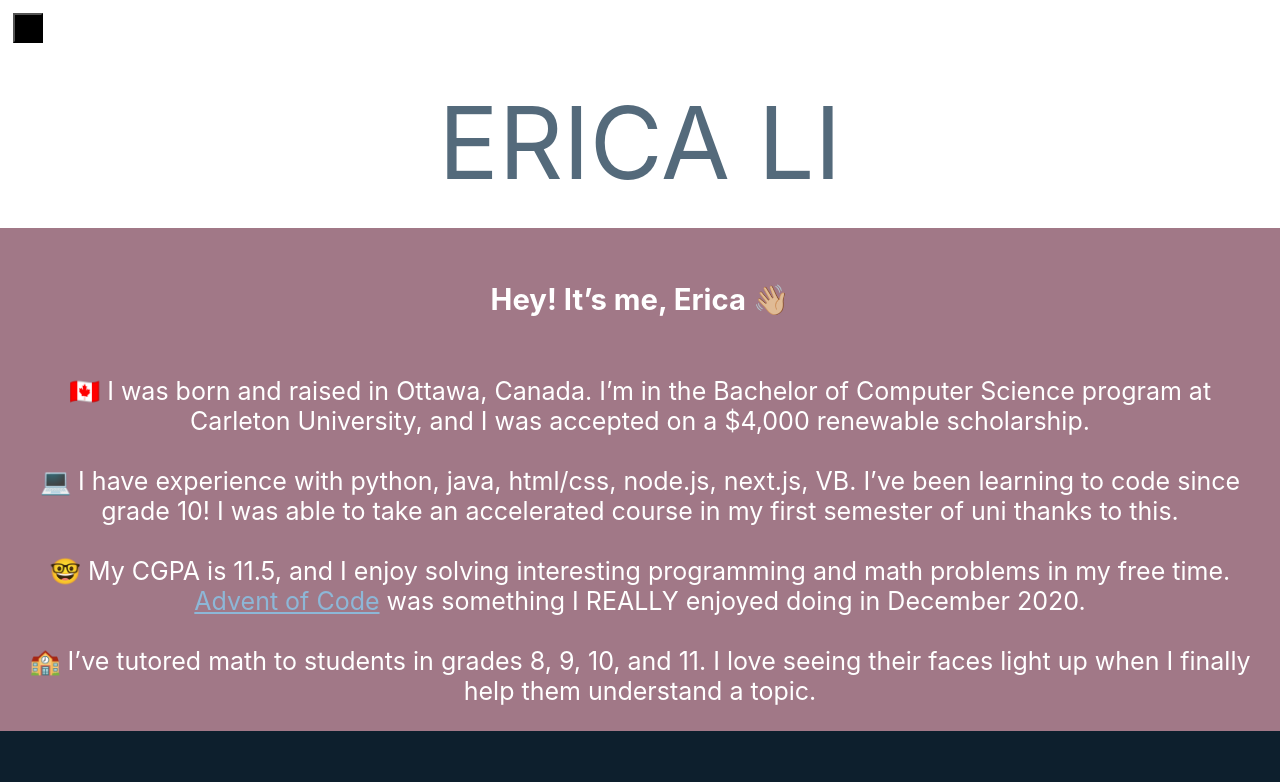
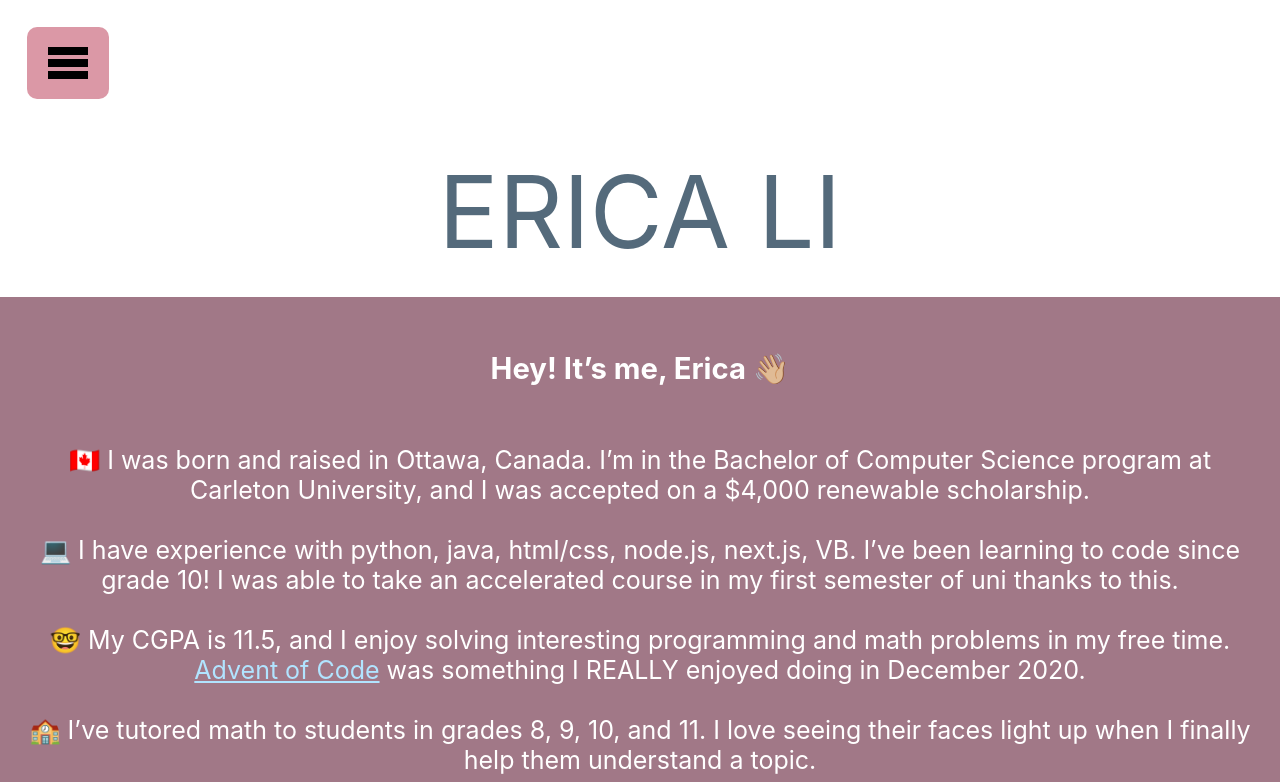
Before and after one commit to eriicali/aboutme, a plain HTML site: page index.html in a window 1280 px wide. Shown: the top 782 px of the page. Drawn offline with Linux system fonts and the light colour scheme.

Commit message:
sidebar changes

```diff
--- a/hindsightAward.html
+++ b/hindsightAward.html
@@ -4,6 +4,33 @@
 </head>
 
 <body>
+    <div id="sidebar">
+        <div class="Sidebar-Item" onclick=home()>
+
+            Home   🏠
+        </div>
+        <div class="Sidebar-Item" onclick=projects()>
+
+            My projects   👩🏻‍💻
+        </div>
+        <div class="Sidebar-Item" onclick=contact()>
+
+            Contact Me   ☎️
+        </div>
+        <div class="Sidebar-Item" onclick=hindsight()>
+
+            Hindsight Award Submission   🏆
+        </div>
+
+    </div>
+
+    <button id="toggle">
+        <svg viewBox="0 0 100 80" width="40" height="40">
+            <rect width="100" height="20"></rect>
+            <rect y="30" width="100" height="20"></rect>
+            <rect y="60" width="100" height="20"></rect>
+      </svg>
+    </button>
     <main>
         <div class="Title">
             ERICA LI
@@ -48,6 +75,7 @@
     </main>
 
 
+    <script src="index.js"></script>
 
 
 </body>
--- a/index.css
+++ b/index.css
@@ -8,13 +8,28 @@
 
 }
 
-.section{
+.Section{
 	font-size: 25;
 	font-family: -apple-system, BlinkMacSystemFont, 'Segoe UI', Roboto, Oxygen, Ubuntu, Cantarell, 'Open Sans', 'Helvetica Neue', sans-serif;
 	padding: 1em;
 	color: white;
 	margin: 0em 0em;
 	text-align: center;
+}
+
+.Sidebar-Item {
+	font-family: -apple-system, BlinkMacSystemFont, 'Segoe UI', Roboto, Oxygen, Ubuntu, Cantarell, 'Open Sans', 'Helvetica Neue', sans-serif;
+	background-color: white;
+	margin: 3em 1em;
+	padding: 1em;
+	border-radius: 10px;
+	text-align: left;
+}
+
+.Sidebar-Item:hover{
+	background-color: #c65c73a1;
+	color: white;
+	cursor: pointer;
 }
 
 svg {
@@ -26,11 +41,12 @@ svg:hover{
 	cursor: pointer;
 }
 
-a{
+a {
 	color: #c65c73;
 }
 
 main {
+
 	width: 100%;
 	height: 100%;
 	margin: 0;
@@ -42,25 +58,28 @@ body {
 	margin: 0;
   }
 
-  #sidebar {
+#sidebar {
 	height: 100%;
 	overflow:auto;
 	float:left;
 	transition: width .35s;
-  }
+	background:#546a7ba6;
+	width: 10%;
 
-  #sidebar {
-	background:#546A7B;
-	width: 10%;
-  }
+}
 
-  #sidebar.collapsed {
+#sidebar.collapsed {
 	width: 0;
   }
 
-  button {
-	width: 30px;
-	height: 30px;
-	background: #000000;
-	margin: 1em;
+button {
+
+	background: #c65c73a1;
+	margin: 2em;
+	border-color: transparent;
+	border-radius: 10px;
   }
+
+button:hover{
+	cursor: pointer;
+}
--- a/index.html
+++ b/index.html
@@ -1,15 +1,38 @@
+<html>
     <head>
         <title>Erica Li</title>
         <link rel="stylesheet" href="./index.css">
     </head>
 
     <body>
+
         <div id="sidebar">
+            <div class="Sidebar-Item" onclick=home()>
 
+                Home   🏠
+            </div>
+            <div class="Sidebar-Item" onclick=projects()>
+
+                My projects   👩🏻‍💻
+            </div>
+            <div class="Sidebar-Item" onclick=contact()>
+
+                Contact Me   ☎️
+            </div>
+            <div class="Sidebar-Item" onclick=hindsight()>
+
+                Hindsight Award Submission   🏆
+            </div>
 
         </div>
 
-    <button id="toggle"></button>
+        <button id="toggle">
+            <svg viewBox="0 0 100 80" width="40" height="40">
+                <rect width="100" height="20"></rect>
+                <rect y="30" width="100" height="20"></rect>
+                <rect y="60" width="100" height="20"></rect>
+              </svg>
+        </button>
 
         <main>
             <div class="Title">
@@ -22,7 +45,7 @@
                 <br><br>
                 💻 I have experience with python, java, html/css, node.js, next.js, VB. I’ve been learning to code since grade 10! I was able to take an accelerated course in my first semester of uni thanks to this.
                 <br><br>
-            🤓 My CGPA is 11.5, and I enjoy solving interesting programming and math problems in my free time. <a href="https://github.com/CarletonComputerScienceSociety/advent-of-code-2020" style="color: #8db7d7;">Advent of Code</a> was something I REALLY enjoyed doing in December 2020.
+                🤓 My CGPA is 11.5, and I enjoy solving interesting programming and math problems in my free time. <a href="https://github.com/CarletonComputerScienceSociety/advent-of-code-2020" style="color: #b1e4ff;">Advent of Code</a> was something I REALLY enjoyed doing in December 2020.
                 <br><br>
                 🏫 I’ve tutored math to students in grades 8, 9, 10, and 11. I love seeing their faces light up when I finally help them understand a topic.
             </div>
@@ -55,8 +78,9 @@
                 </svg>
             </div>
         </main>
+
+
         <script src="index.js"></script>
 
-
-
     </body>
+</html>
--- a/index.js
+++ b/index.js
@@ -4,3 +4,12 @@ sidebar.classList.toggle('collapsed');
 button.addEventListener('click', _ => {
   sidebar.classList.toggle('collapsed');
 });
+
+function home(){
+  location.href = "index.html";
+}
+
+
+function hindsight(){
+  location.href = "hindsightAward.html";
+}
```
Also changed, not shown: sidebar.html (added, +19 -0 lines). Lines whose indentation alone changed are shown as unchanged.
